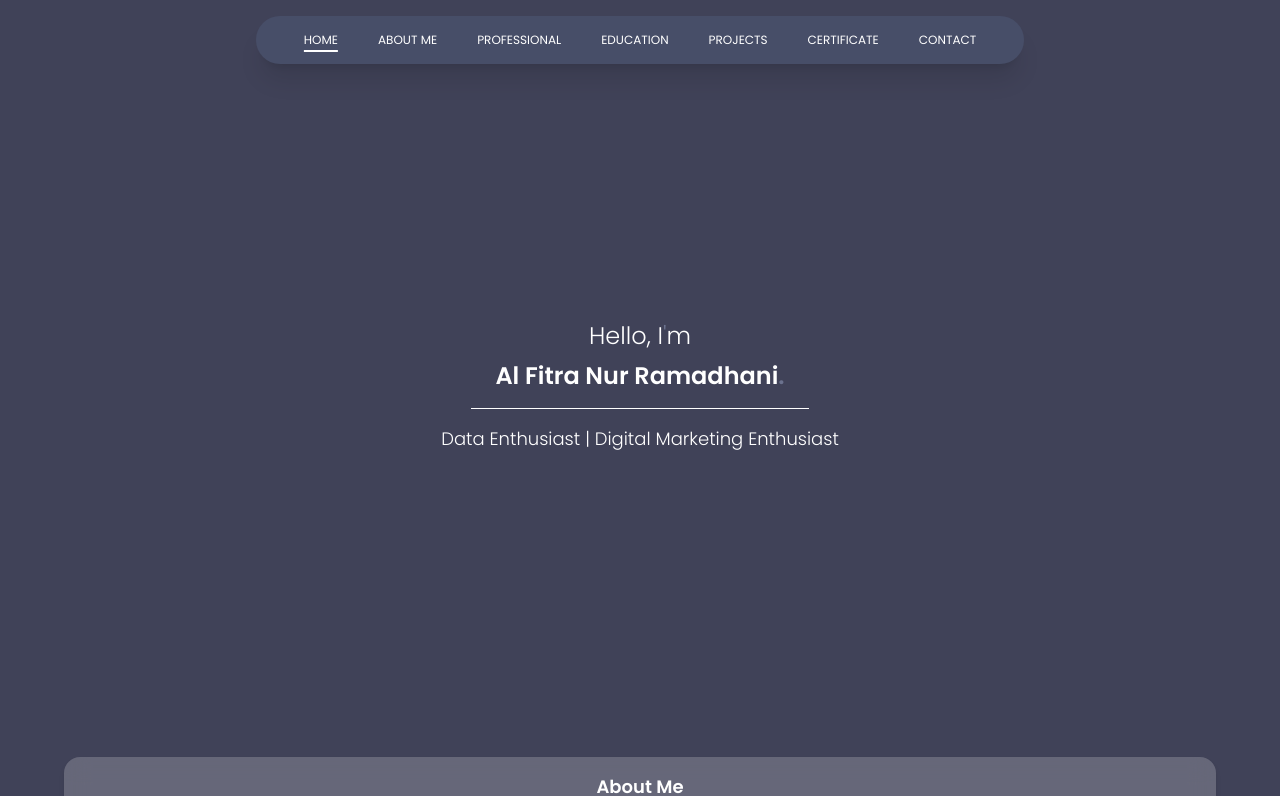
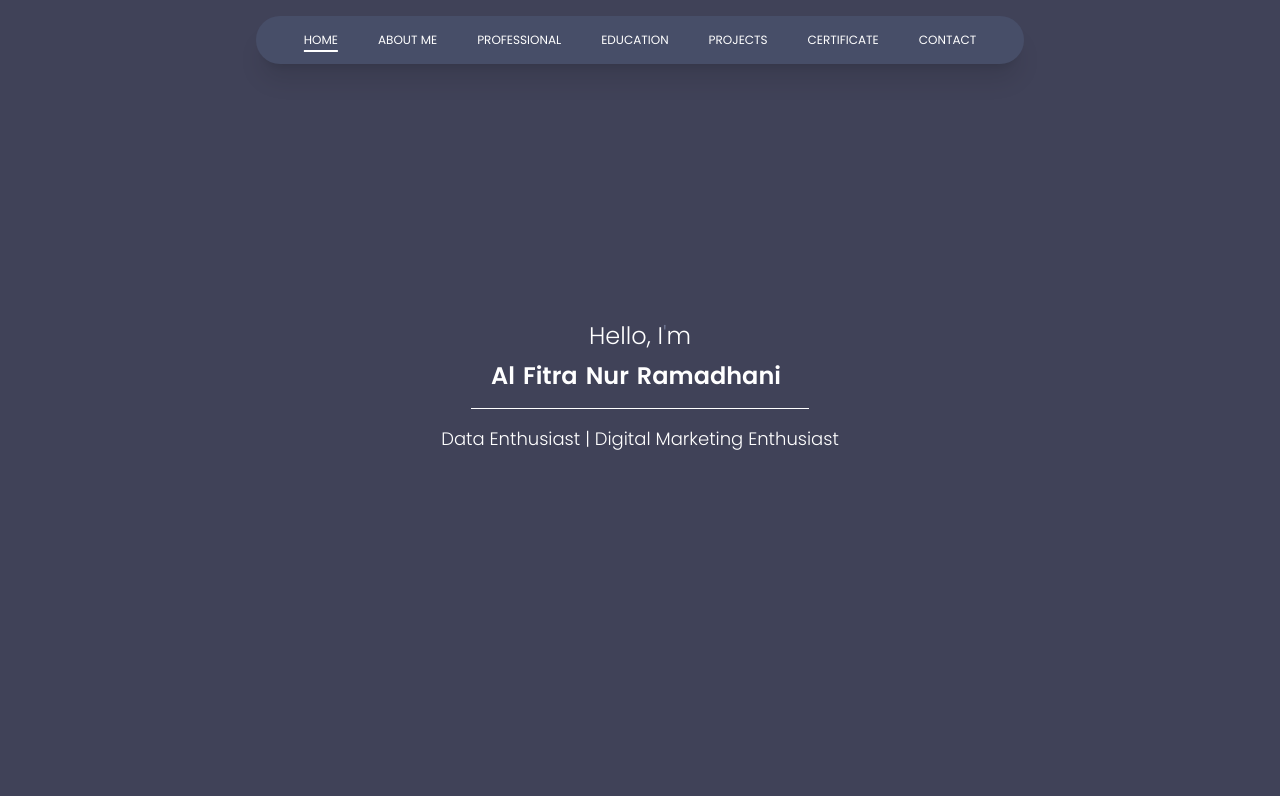
Before and after one commit to alfitranurr/Al-Fitra-Web-Portfolio, a React (Vite) app in the folder frontend/: page / in a window 1280 px wide. Shown: the top 796 px of the page. Built offline with nearby package versions, Linux system fonts and the light colour scheme.

Commit message:
update home

```diff
--- a/frontend/src/pages/home.tsx
+++ b/frontend/src/pages/home.tsx
@@ -1,5 +1,5 @@
-// src/pages/Home.tsx
 import React, { useState, useEffect } from "react";
+import { motion } from "framer-motion";
 import AboutMe from "../pages/about_me";
 import Professional from "../pages/professional";
 import MapCard from "../components/MapCard/mapcard";
@@ -27,6 +27,8 @@ const Home: React.FC = () => {
     window.scrollTo({ top: 0, behavior: "smooth" });
   };
 
+  const name = "Al Fitra Nur Ramadhani";
+
   return (
     <div
       className="flex flex-col justify-center items-center min-h-screen relative"
@@ -38,8 +40,26 @@ const Home: React.FC = () => {
         </h1>
 
         <h2 className="text-2xl font-semibold mt-2">
-          Al Fitra Nur Ramadhani
-          <span style={{ color: "var(--warna3-color)" }}>.</span>
+          {/* Split by spaces and animate each letter */}
+          {name.split(" ").map((word, wordIndex) => (
+            <span key={wordIndex} className="inline-block mr-2">
+              {" "}
+              {/* Add margin between words */}
+              {word.split("").map((letter, index) => (
+                <motion.span
+                  key={index}
+                  className="inline-block"
+                  whileHover={{
+                    y: -10, // Lift the letter up
+                    transition: { type: "spring", stiffness: 300, damping: 20 },
+                  }}
+                  style={{ color: "white" }}
+                >
+                  {letter}
+                </motion.span>
+              ))}
+            </span>
+          ))}
         </h2>
 
         {/* Sekat garis above the description, will stretch according to content */}
@@ -48,7 +68,7 @@ const Home: React.FC = () => {
           style={{ maxWidth: "85%" }}
         ></div>
 
-        <p className="text-lg font-light mt-4 mb-70">
+        <p className="text-lg font-light mt-4 mb-80">
           Data Enthusiast | Digital Marketing Enthusiast
         </p>
       </div>
```
